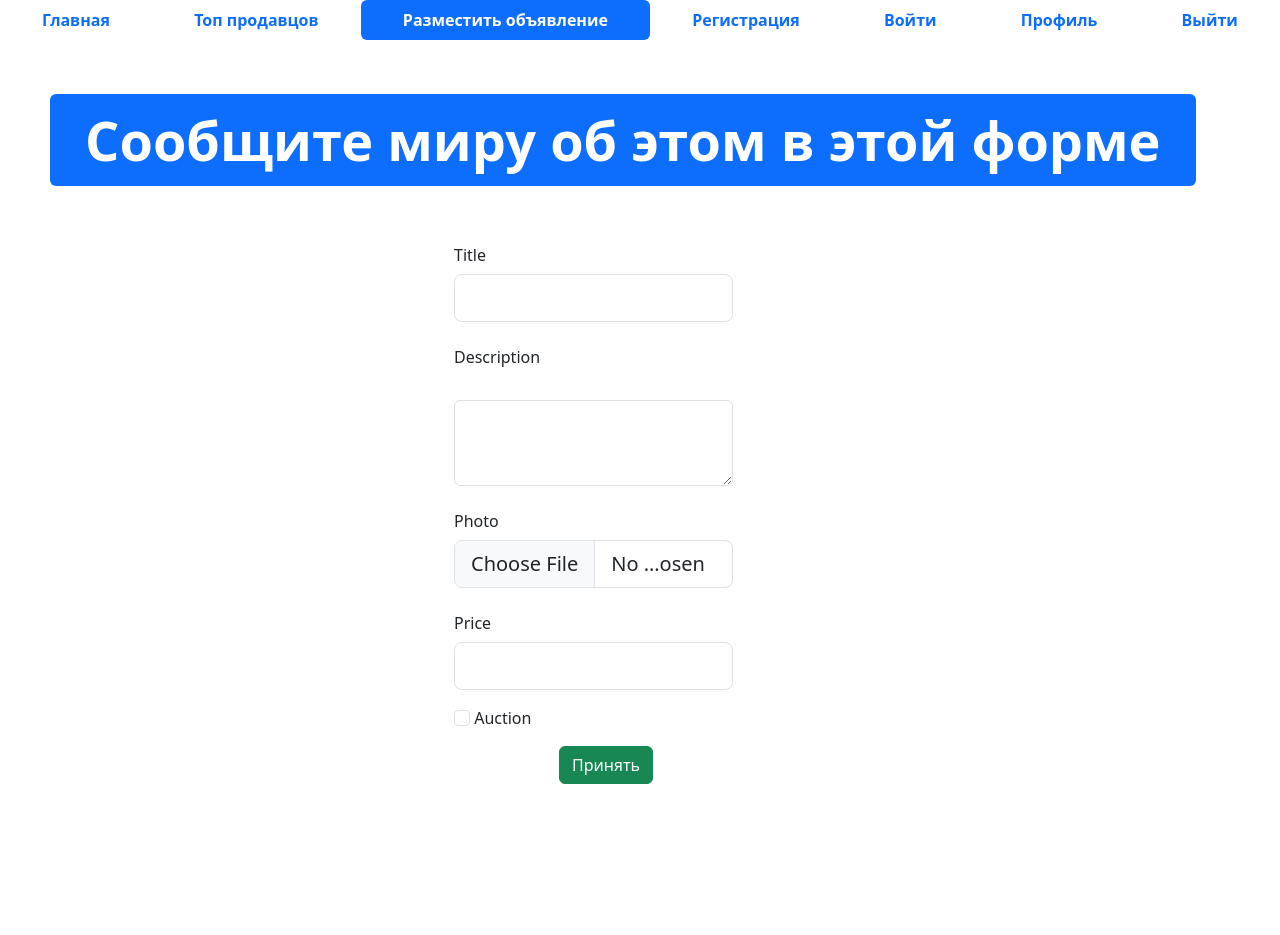
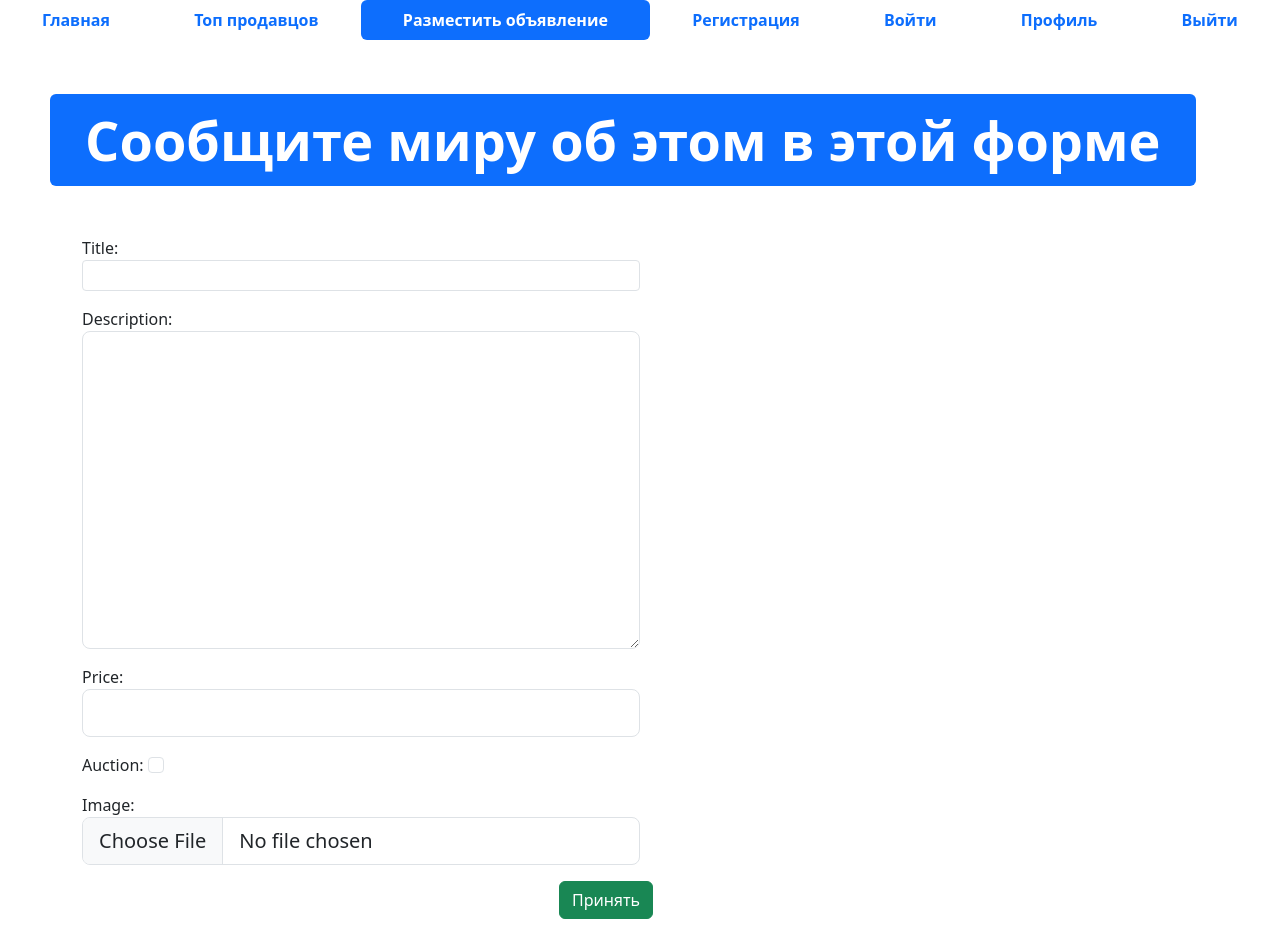
Before and after one commit to Mellisa2636/maximum, a Django app: template maximum/advertisements/templates/advertisement-post.html in a window 1280 px wide. Before the commit the page ends 784 px from the top, so only its background shows below. Run offline with Django 4.2, Linux system fonts and the light colour scheme; the template is opened without the code that fills it: values that come from a table or form of the project are taken from there, others are empty; some libraries are stand-ins or nearby versions.

Commit message:
мой проект на максимум.

```diff
--- /dev/null
+++ b/maximum/advertisements/app_advertisements/forms.py
@@ -0,0 +1,8 @@
+from django import forms
+
+class AdvertisementForms(forms.Form):
+    title=forms.CharField(max_length=64, widget=forms.TextInput(attrs={'class': 'form-control form-control-sm'}))
+    description=forms.CharField(widget=forms.Textarea(attrs={'class': 'form-control form-control-lg'}))
+    price=forms.DecimalField(widget=forms.NumberInput(attrs={'class': 'form-control form-control-lg'}))
+    auction=forms.BooleanField(required=False, widget=forms.CheckboxInput(attrs={'class': 'form-check-input'}))
+    image=forms.ImageField(widget=forms.FileInput(attrs={'class': 'form-control form-control-lg'}))
--- a/maximum/advertisements/app_advertisements/urls.py
+++ b/maximum/advertisements/app_advertisements/urls.py
@@ -1,7 +1,8 @@
 from django.urls import path
-from .views import index, top_sellers
+from .views import index, top_sellers, adv_post
 
 urlpatterns = [
     path('', index, name='main_page'),
-    path('top_sellers/', top_sellers, name='top_sellers')
+    path('top_sellers/', top_sellers, name='top_sellers'),
+    path('adv_post/', adv_post, name='adv_post')
 ]
--- a/maximum/advertisements/templates/advertisement-post.html
+++ b/maximum/advertisements/templates/advertisement-post.html
@@ -1,31 +1,23 @@
-<!DOCTYPE html>
-<html lang="en">
+{% extends 'base.html' %}
+{% load static %}
 
-<head>
-  <meta charset="UTF-8">
-  <meta http-equiv="X-UA-Compatible" content="IE=edge">
-  <meta name="viewport" content="width=device-width, initial-scale=1.0">
-  <link rel="shortcut icon" href="img/favicon.ico" type="image/x-icon">
-  <link href="css/bootstrap.min.css" rel="stylesheet">
-  <link rel="stylesheet" href="css/fontello.css">
-  <title>Advertisement-post</title>
-</head>
+{% block title %}
+Разместить объявление
+{% endblock %}
 
-<body>
-
-
-  <ul class="nav nav-pills sticky-top bg-white nav-fill">
+{% block content %}
+<ul class="nav nav-pills sticky-top bg-white nav-fill">
     <li class="nav-item">
-      <a class="nav-link" href="index.html">
+      <a class="nav-link" href="{% url 'main_page' %}">
         <span style="font-weight: bold;">Главная</span>
       </a>
     </li>
     <li class="nav-item">
-      <a class="nav-link" href="top-sellers.html"><span style="font-weight: bold;">Топ продавцов</span>
+      <a class="nav-link" href="{% url 'top_sellers' %}"><span style="font-weight: bold;">Топ продавцов</span>
       </a>
     </li>
     <li class="nav-item">
-      <a class="nav-link active" aria-current="page" href="advertisement-post.html">
+      <a class="nav-link active" aria-current="page" href="{% url 'adv_post' %}">
         <span style="font-weight: bold;">Разместить объявление</span>
       </a>
     </li>
@@ -58,48 +50,12 @@
     </div>
   </div>
   <div class="container">
-    <form method="post">
-      <div class="row mb-3">
-        <div class="col">
-          <label class="col-sm-4 col-form-label offset-4">Title</label>
-          <div class="col-sm-4 offset-4 w-25">
-            <input type="text" class="form-control form-control-lg">
-          </div>
-        </div>
+    <form method="post" enctype="multipart/form-data">
+       {% csrf_token %}
+      <div class="col-6">
+        {{ form.as_p }}
       </div>
-      <div class="row mb-3">
-        <div class="col">
-          <label class="col-sm-4 col-form-label offset-4">Description</label>
-          <div class="col-sm-4 offset-4 w-25">
-              <label for="" class="form-label"></label>
-              <textarea class="form-control" name="" id="" rows="3"></textarea>
-          </div>
-        </div>
-      </div>
-      <div class="row mb-3">
-        <div class="col">
-          <label class="col-sm-4 col-form-label offset-4">Photo</label>
-          <div class="col-sm-4 offset-4 w-25">
-            <input type="file" class="form-control form-control-lg">
-          </div>
-        </div>
-      </div>
-      <div class="row mb-3">
-        <div class="col">
-          <label class="col-sm-4 col-form-label offset-4">Price</label>
-          <div class="col-sm-4 offset-4 w-25">
-            <input type="text" class="form-control form-control-lg">
-          </div>
-        </div>
-      </div>
-      <div class="row mb-3">
-        <div class="col">
-          <div class="offset-4 w-25">
-            <input type="checkbox" class="form-check-input">
-            <label class="form-check-label">Auction</label>
-          </div>
-        </div>
-      </div>
+
       <div class="row mb-3 offset-sm-5">
         <div class="col">
           <button type="submit" class="btn btn-success">Принять</button>
@@ -107,6 +63,4 @@
       </div>
     </form>
   </div>
-  <script src="js/bootstrap.bundle.min.js"></script>
-</body>
-</html>
+{% endblock %}
--- a/maximum/advertisements/templates/index.html
+++ b/maximum/advertisements/templates/index.html
@@ -17,7 +17,7 @@
     </a>
   </li>
   <li class="nav-item">
-    <a class="nav-link" href="advertisement-post.html">
+    <a class="nav-link" href="{% url 'adv_post' %}">
       <span style="font-weight: bold;">Разместить объявление</span>
     </a>
   </li>
```
Also changed, not shown: maximum/advertisements/app_advertisements/views.py (+16 -0 lines).
